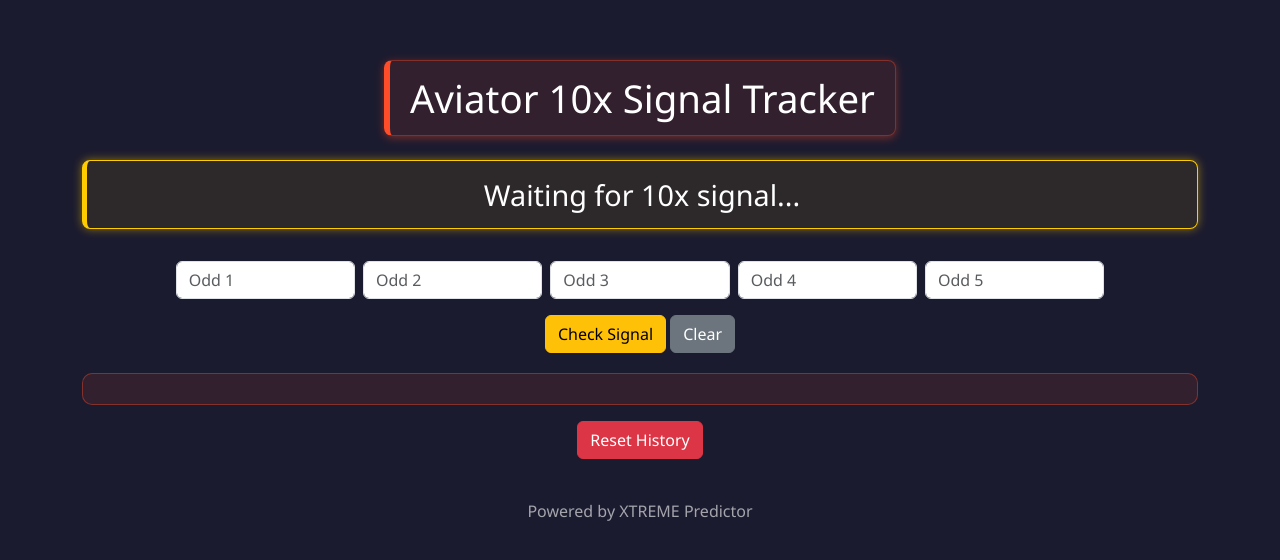
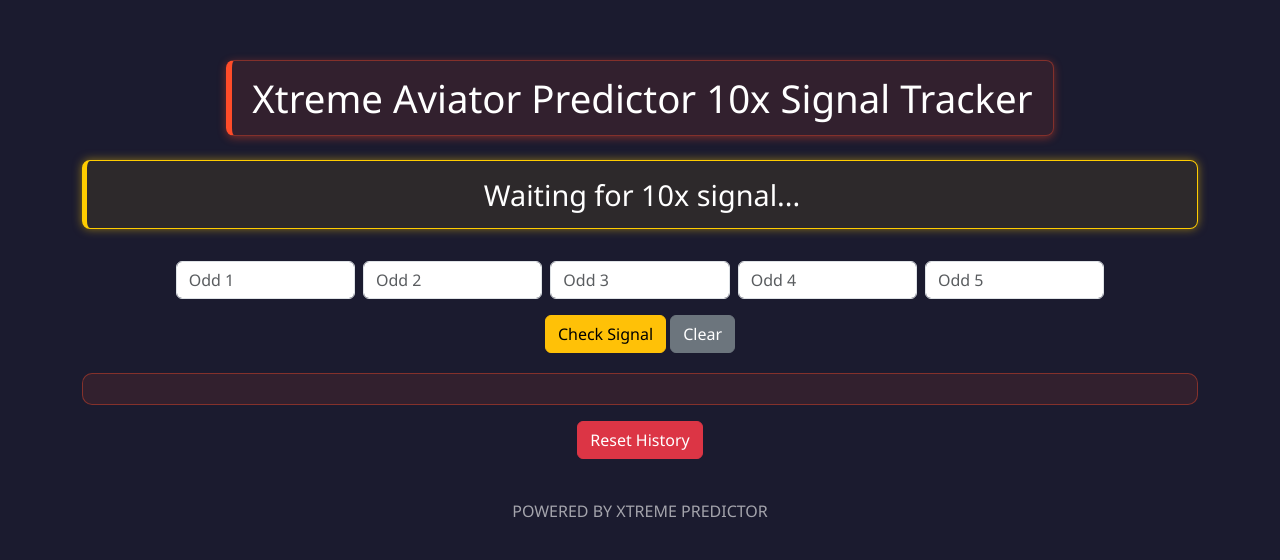
Before and after one commit to damindu817/1xbet_Aviator_Signal_Tracker_with_ETA_10-, a plain HTML site: page index.html in a window 1280 px wide. Drawn offline with nearby package versions, Linux system fonts and the light colour scheme.

Commit message:
Update index.html

```diff
--- a/index.html
+++ b/index.html
@@ -63,7 +63,7 @@
 </head>
 <body data-theme="dark">
 <div class="container text-center">
-  <h1 class="mb-4">Aviator 10x Signal Tracker</h1>
+  <h1 class="mb-4">Xtreme Aviator Predictor 10x Signal Tracker</h1>
   <div class="signal" id="signal">Waiting for 10x signal...</div>
   <div class="eta" id="eta"></div>
   <div class="row g-2 justify-content-center mt-4">
@@ -82,7 +82,7 @@
   <div class="mt-3">
     <button class="btn btn-danger" onclick="resetHistory()">Reset History</button>
   </div>
-  <footer>Powered by XTREME Predictor</footer>
+  <footer>POWERED BY XTREME PREDICTOR</footer>
 </div>
 <script>
     let signalHistory = [];
```
